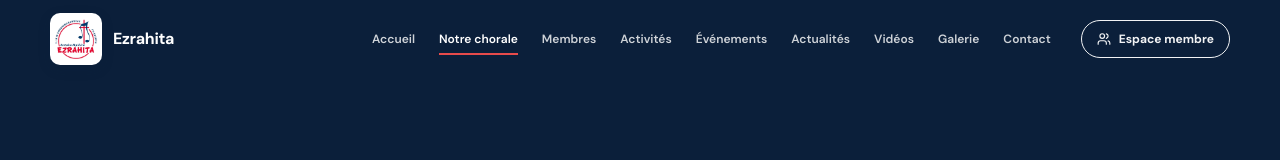
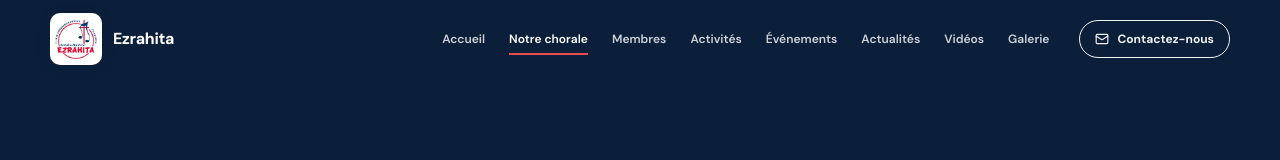
Before and after one commit to ImRanto/ezrahita, a React (Vite) app: page /about in a window 1280 px wide. Shown: the top 160 px of the page. Built offline with nearby package versions, Linux system fonts and the light colour scheme.

Commit message:
fix: update Header component to replace 'Espace membre' with 'Contactez-nous' and add Mail icon

```diff
--- a/src/components/Header.tsx
+++ b/src/components/Header.tsx
@@ -1,6 +1,6 @@
 import { useEffect, useState } from "react";
 import { Link, useLocation } from "wouter";
-import { ArrowRight, Menu, Users, X } from "lucide-react";
+import { ArrowRight, Mail, Menu, X } from "lucide-react";
 import Brand from "./Brand";
 import { navItems } from "../nav";
 
@@ -48,12 +48,12 @@ export default function Header() {
           ))}
         </nav>
 
-        <button
-          type="button"
-          className="hidden lg:inline-flex items-center gap-2 py-2.5 px-[15px] border border-current rounded-full text-xs font-bold opacity-95 cursor-pointer transition duration-200 ease-out-smooth hover:opacity-100 active:scale-[0.97]"
+        <Link
+          href="/contact"
+          className="hidden lg:inline-flex items-center gap-2 py-2.5 px-[15px] border border-current rounded-full text-xs font-bold opacity-95 transition duration-200 ease-out-smooth hover:opacity-100 hover:bg-coral hover:border-coral hover:text-white active:scale-[0.97]"
         >
-          <Users size={14} /> Espace membre
-        </button>
+          <Mail size={14} /> Contactez-nous
+        </Link>
 
         <button
           className="lg:hidden grid w-[42px] h-[42px] place-items-center text-current bg-transparent"
@@ -78,12 +78,12 @@ export default function Header() {
               {label}
             </Link>
           ))}
-          <button
-            type="button"
-            className="mt-[5px] py-[13px] px-3 rounded-[9px] text-[13px] font-bold text-center text-white bg-cobalt inline-flex items-center justify-center gap-2 cursor-pointer transition duration-200 ease-out-smooth active:scale-[0.97]"
+          <Link
+            href="/contact"
+            className="mt-[5px] py-[13px] px-3 rounded-[9px] text-[13px] font-bold text-center text-white bg-cobalt inline-flex items-center justify-center gap-2 transition duration-200 ease-out-smooth hover:bg-cobalt-dark active:scale-[0.97]"
           >
-            Espace membre <ArrowRight size={14} />
-          </button>
+            Contactez-nous <ArrowRight size={14} />
+          </Link>
         </nav>
       )}
     </header>
--- a/src/nav.ts
+++ b/src/nav.ts
@@ -7,7 +7,6 @@ export const navItems = [
   ["Actualités", "/news"],
   ["Vidéos", "/videos"],
   ["Galerie", "/gallery"],
-  ["Contact", "/contact"],
 ];
 
 export const footerNavItems = [
```
